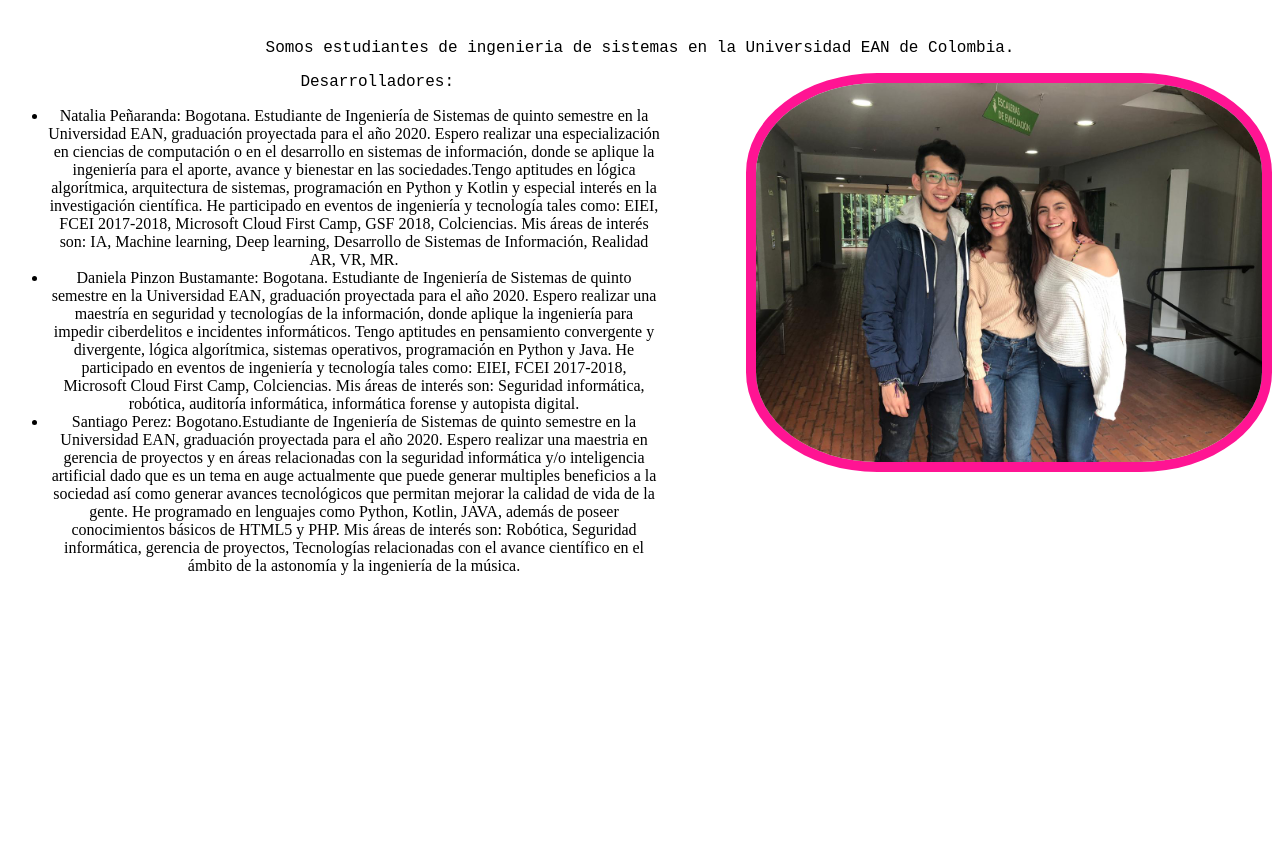
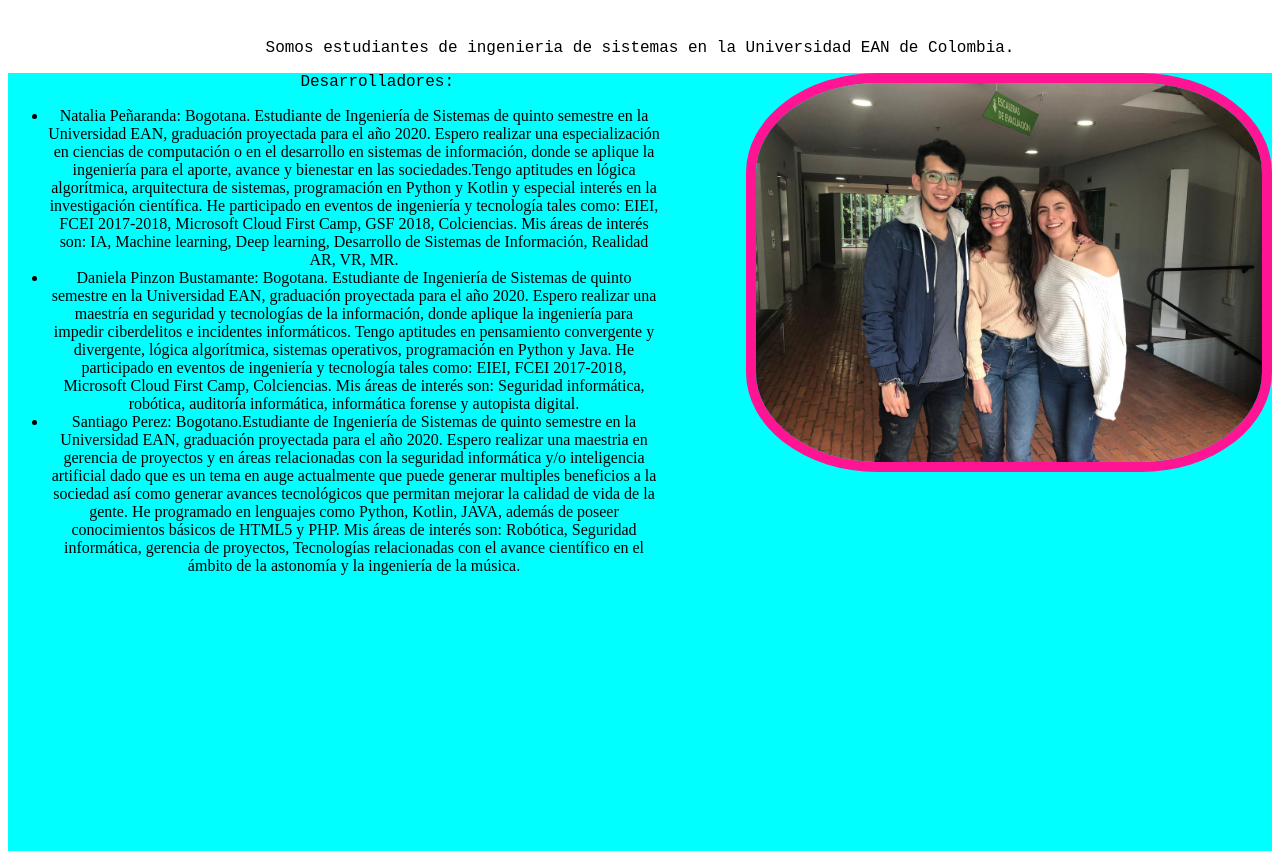
Before and after one commit to mperezs06408/PROYECTO-Desarrollo-Web, a plain HTML site: page Index/teamwork.html in a window 1280 px wide. Shown: the part 69-936 px from the top of the page. Drawn offline with Linux system fonts and the light colour scheme; a web font is replaced by a local one.

Commit message:
Color de fondo

```diff
--- a/Index/teamwork.html
+++ b/Index/teamwork.html
@@ -11,7 +11,8 @@
       font-size: 50px;
   }
     .contenedor {
-        width: auto;
+
+        background-color: aqua;
     }
 
   p {
```
